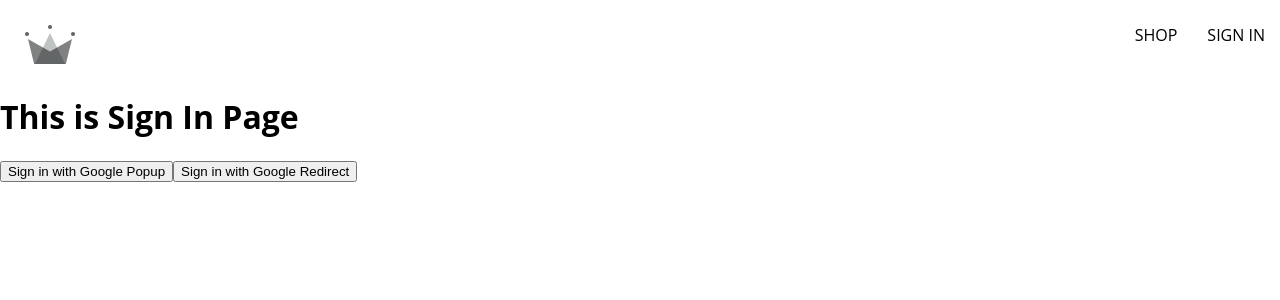
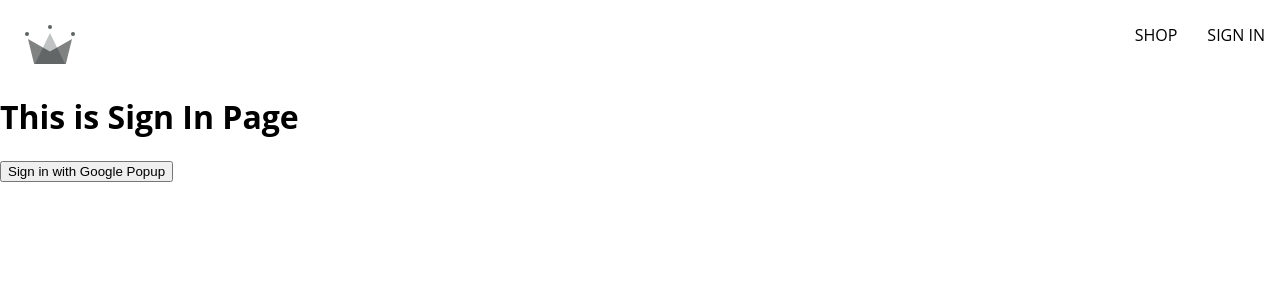
Before and after one commit to masudrana2779/eshop, a React (Create React App) app: page /sign-in in a window 1280 px wide. Shown: the top 300 px of the page. Built offline with nearby package versions, Linux system fonts and the light colour scheme; the HTML template or start-up script is replaced by a standard one.

Commit message:
added firebase auth google redirect remove it was only for test

```diff
--- a/src/routes/signIn/signIn.component.jsx
+++ b/src/routes/signIn/signIn.component.jsx
@@ -1,24 +1,11 @@
-import { useEffect } from "react";
-import { getRedirectResult } from "firebase/auth";
 
 import {
-  auth,
-  createUserDocumentFromAuth,
-  signInWithGooglePopup,
-  signInWithGoogleRedirect,
+    createUserDocumentFromAuth,
+    signInWithGooglePopup
 } from "../../utils/firebase/firebase.utils";
 
 const SignIn = () => {
-  useEffect(() => {
-    async function getRedData() {
-      const response = await getRedirectResult(auth);
-      console.log(response);
-      if (response) {
-        const userDocRef = await createUserDocumentFromAuth(response.user);
-      }
-    }
-    getRedData();
-  }, []);
+
 
   const logGoogleUser = async () => {
     const { user } = await signInWithGooglePopup();
@@ -28,10 +15,6 @@
     <>
       <h1>This is Sign In Page</h1>
       <button onClick={logGoogleUser}> Sign in with Google Popup</button>
-      <button onClick={signInWithGoogleRedirect}>
-        {" "}
-        Sign in with Google Redirect
-      </button>
     </>
   );
 };
```
